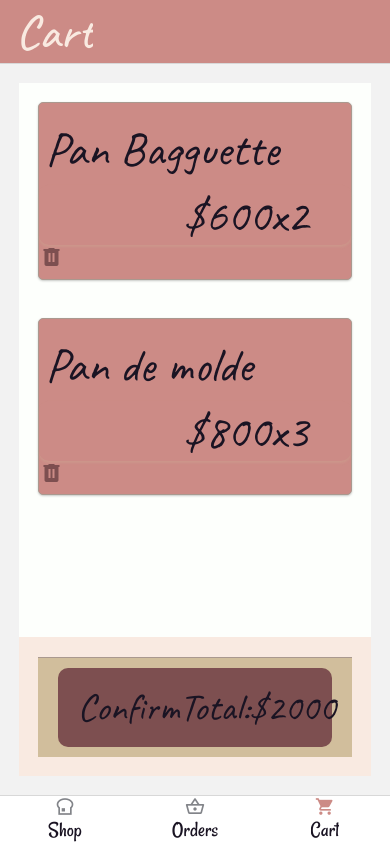
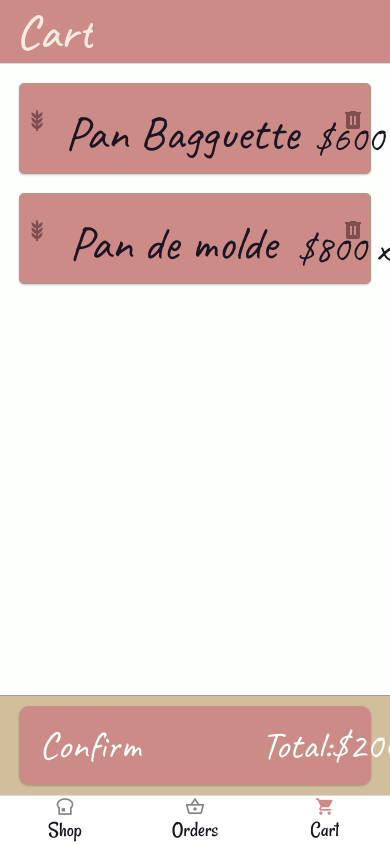
Before and after one commit to Thayrov/BakeryApp, a React Native app: screen /CartTab in a window 390 px wide. Built offline with nearby package versions, Linux system fonts and the light colour scheme.

Commit message:
redifines cart related styles

```diff
--- a/src/components/cart-item/index.jsx
+++ b/src/components/cart-item/index.jsx
@@ -8,6 +8,12 @@ import styles from './styles';
 const CartItem = ({ item, onDelete }) => {
     return (
         <View style={styles.container}>
+            <MaterialCommunityIcons
+                style={styles.icon}
+                name="barley"
+                size={24}
+                color={THEME.colors.WarningColor}
+            />
             <View>
                 <Text style={styles.title}>{item.title}</Text>
             </View>
@@ -17,6 +23,7 @@ const CartItem = ({ item, onDelete }) => {
             </View>
             <TouchableOpacity onPress={() => onDelete(item.id)}>
                 <MaterialCommunityIcons
+                    style={styles.icon}
                     name="trash-can"
                     size={24}
                     color={THEME.colors.WarningColor}
--- a/src/components/cart-item/styles.js
+++ b/src/components/cart-item/styles.js
@@ -7,10 +7,11 @@ const { width, height } = Dimensions.get('screen');
 const styles = StyleSheet.create({
     container: {
         flex: 1,
-        margin: ((height * width) / 1000) * 0.04,
-        height: ((height * width) / 1000) * 0.7,
-
+        marginTop: ((height * width) / 1000) * 0.04,
+        marginHorizontal: ((height * width) / 1000) * 0.04,
+        flexDirection: 'row',
         backgroundColor: THEME.colors.SecondaryColor,
+        justifyContent: 'space-between',
         borderWidth: 1,
         borderRadius: 5,
         borderColor: THEME.colors.PrimaryColor,
@@ -25,38 +26,38 @@ const styles = StyleSheet.create({
         paddingVertical: ((height * width) / 1000) * 0.02,
     },
     contentContainer: {
-        flex: 1,
+        flex: 0.5,
+        alignItems: 'flex-end',
         flexDirection: 'row',
-        justifyContent: 'space-around',
-        borderRadius: 10,
-        alignItems: 'center',
-        shadowColor: THEME.colors.ComplementaryColor2,
-        shadowOffset: {
-            width: 0,
-            height: 2,
-        },
-        shadowOpacity: 0.23,
-        shadowRadius: 2.62,
-        elevation: 4,
-        paddingHorizontal: ((height * width) / 1000) * 0.3,
+        justifyContent: 'space-between',
     },
+    icon: {
+        paddingTop: ((height * width) / 1000) * 0.03,
+        paddingHorizontal: ((height * width) / 1000) * 0.01,
+    },
+    title: {
+        flex: 0.3,
 
-    title: {
         fontSize: ((height * width) / 1000) * 0.1,
         fontFamily: 'Caveat-variable',
         color: THEME.colors.TextColor,
-        padding: height * 0.01,
+        paddingTop: ((height * width) / 1000) * 0.02,
+        paddingHorizontal: ((height * width) / 1000) * 0.01,
     },
 
     quantity: {
-        fontSize: ((height * width) / 1000) * 0.1,
+        fontSize: ((height * width) / 1000) * 0.08,
         fontFamily: 'Caveat-variable',
         color: THEME.colors.TextColor,
+        paddingTop: ((height * width) / 1000) * 0.02,
+        paddingHorizontal: ((height * width) / 1000) * 0.01,
     },
     price: {
-        fontSize: ((height * width) / 1000) * 0.1,
+        fontSize: ((height * width) / 1000) * 0.08,
         fontFamily: 'Caveat-variable',
         color: THEME.colors.TextColor,
+        paddingTop: ((height * width) / 1000) * 0.02,
+        paddingHorizontal: ((height * width) / 1000) * 0.01,
     },
 });
 
--- a/src/screens/cart/styles.js
+++ b/src/screens/cart/styles.js
@@ -8,7 +8,6 @@ const styles = StyleSheet.create({
     container: {
         flex: 1,
         backgroundColor: THEME.colors.BGColor,
-        margin: ((height * width) / 1000) * 0.04,
     },
     title: {
         fontSize: ((height * width) / 1000) * 0.1,
@@ -21,7 +20,6 @@ const styles = StyleSheet.create({
         backgroundColor: THEME.colors.ComplementaryColor1,
     },
     footer: {
-        margin: ((height * width) / 1000) * 0.04,
         padding: ((height * width) / 1000) * 0.04,
         backgroundColor: THEME.colors.ComplementaryColor2,
         borderTopColor: THEME.colors.PrimaryColor,
@@ -29,31 +27,41 @@ const styles = StyleSheet.create({
         paddingVertical: 10,
     },
     confirm: {
-        backgroundColor: THEME.colors.WarningColor,
+        backgroundColor: THEME.colors.SecondaryColor,
         borderRadius: 10,
         paddingHorizontal: 20,
         paddingVertical: 15,
         flexDirection: 'row',
         justifyContent: 'space-between',
         alignItems: 'center',
+        shadowColor: '#000',
+        shadowOffset: {
+            width: 0,
+            height: 1,
+        },
+        shadowOpacity: 0.22,
+        shadowRadius: 2.22,
+        elevation: 3,
     },
     confirmText: {
         fontFamily: 'Caveat-variable',
-        color: THEME.colors.TextColor,
+        color: THEME.colors.ComplementaryColor1,
         fontSize: ((height * width) / 1000) * 0.08,
     },
     totalContainer: {
+        flex: 0.4,
+        justifyContent: 'space-between',
         flexDirection: 'row',
         paddingEnd: ((height * width) / 1000) * 0.02,
     },
     totalText: {
         fontFamily: 'Caveat-variable',
-        color: THEME.colors.TextColor,
+        color: THEME.colors.ComplementaryColor1,
         fontSize: ((height * width) / 1000) * 0.08,
     },
     totalPrice: {
         fontFamily: 'Caveat-variable',
-        color: THEME.colors.TextColor,
+        color: THEME.colors.ComplementaryColor1,
         fontSize: ((height * width) / 1000) * 0.08,
     },
 });
```
